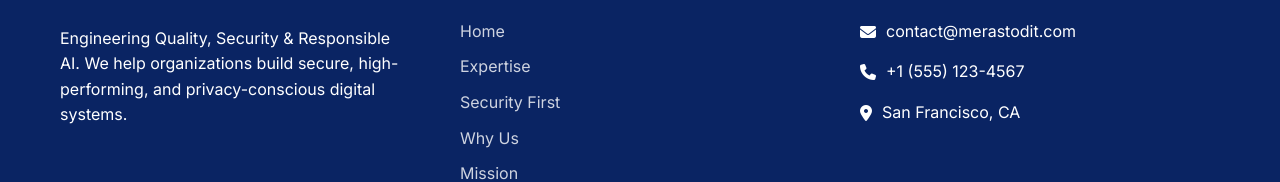
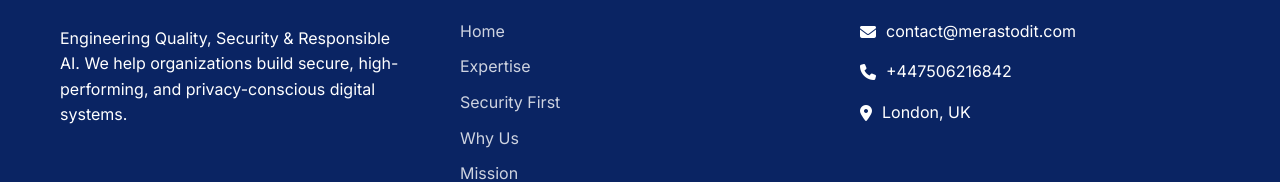
Before and after one commit to taofikolajobi/Merastod-IT-Website, a plain HTML site: page index.html in a window 1280 px wide. Shown: the part 3320-3502 px from the top of the page. Drawn offline with Linux system fonts and the light colour scheme.

Commit message:
Update index.html

```diff
--- a/index.html
+++ b/index.html
@@ -888,8 +888,8 @@
                 <div class="footer-contact">
                     <h4>Contact</h4>
                     <p><i class="fas fa-envelope"></i> contact@merastodit.com</p>
-                    <p><i class="fas fa-phone"></i> +1 (555) 123-4567</p>
-                    <p><i class="fas fa-map-marker-alt"></i> San Francisco, CA</p>
+                    <p><i class="fas fa-phone"></i> +447506216842</p>
+                    <p><i class="fas fa-map-marker-alt"></i> London, UK</p>
                 </div>
             </div>
 
```
